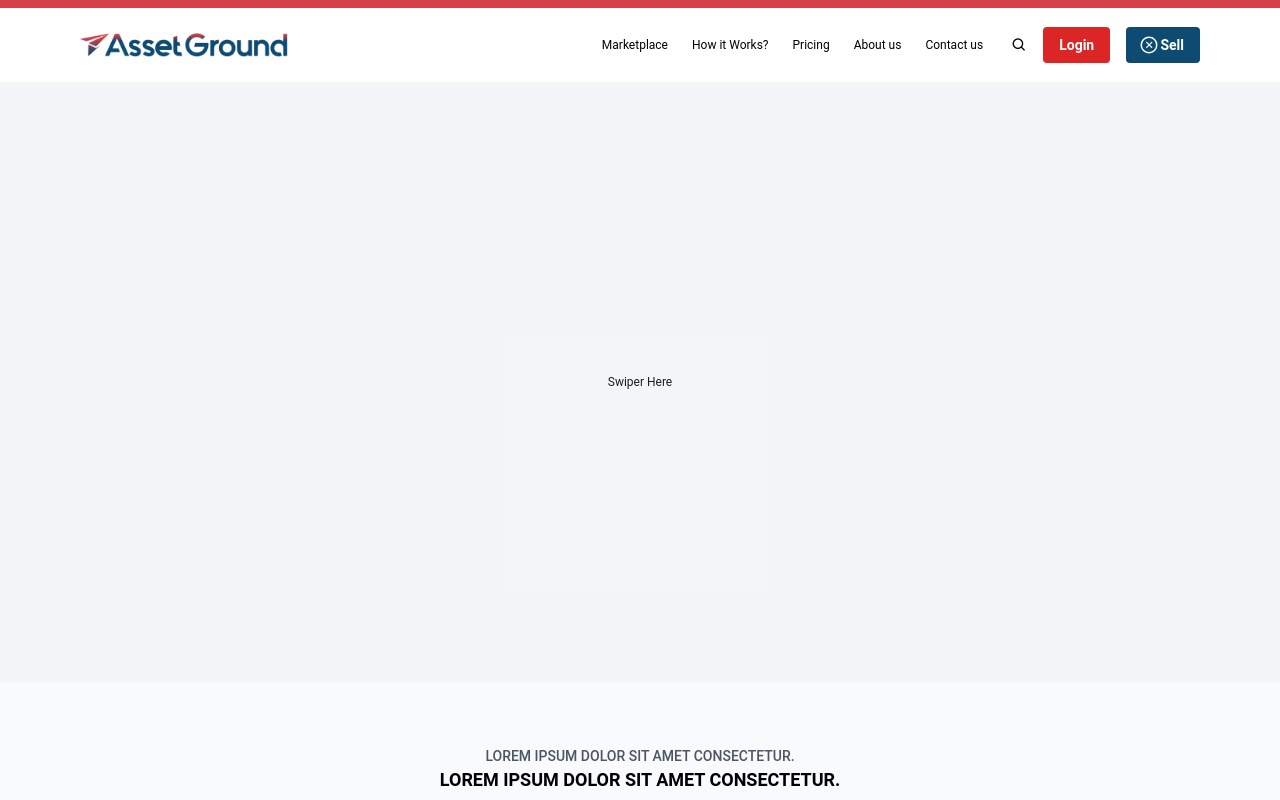
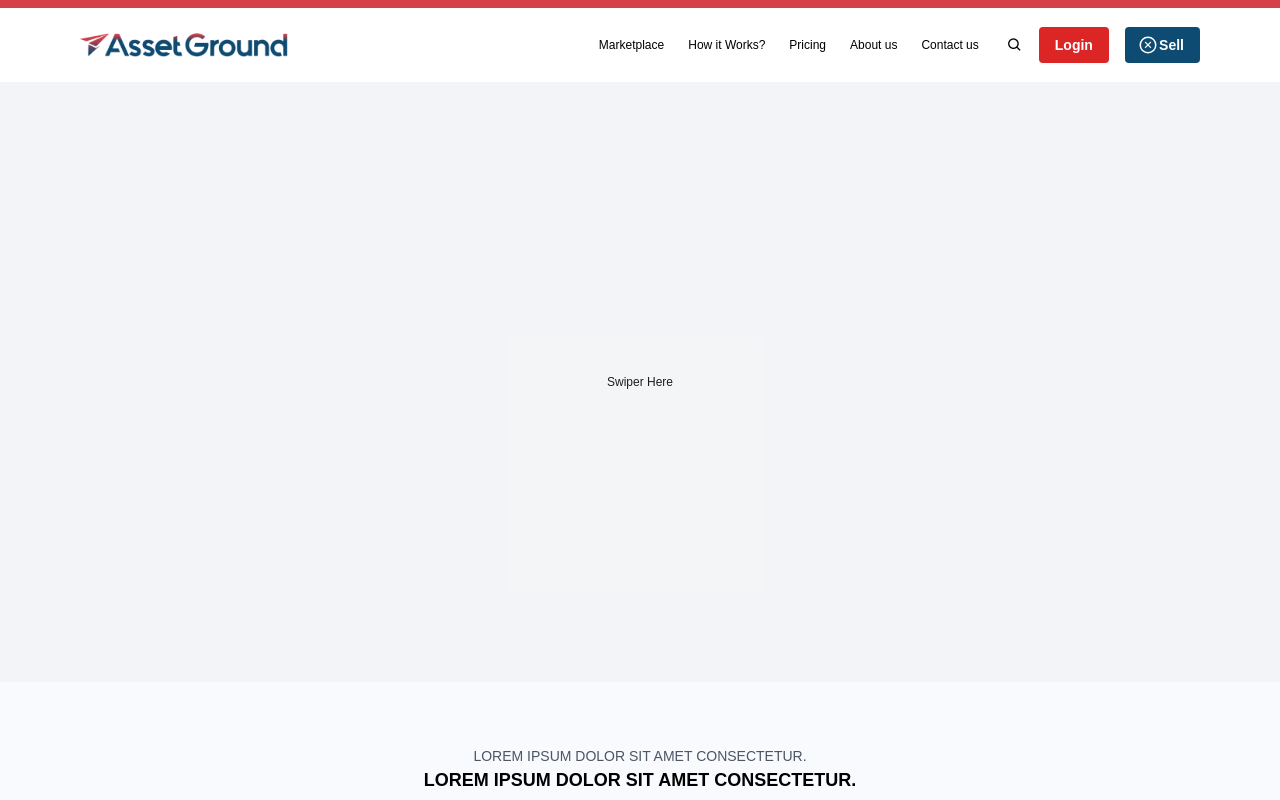
Before and after one commit to rishirathoree/asset-ground-web, a React (Vite) app: page / in a window 1280 px wide. Shown: the top 800 px of the page. Built offline with nearby package versions, Linux system fonts and the light colour scheme.

Commit message:
Update index.css

```diff
--- a/src/index.css
+++ b/src/index.css
@@ -3,7 +3,7 @@
 @tailwind utilities;
 
 body{
-    font-family: 'Roboto', sans-serif;
+    font-family: 'Poppins', sans-serif;
     background-color: #F9FAFD;
 }
 
```
